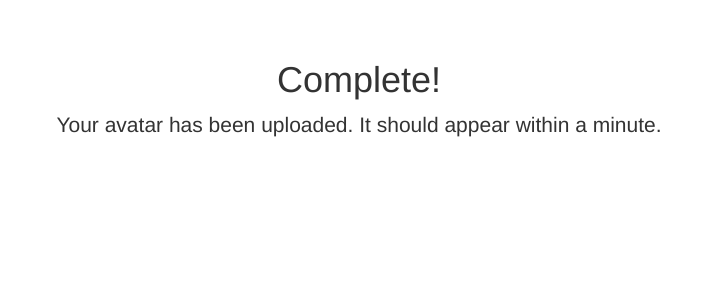
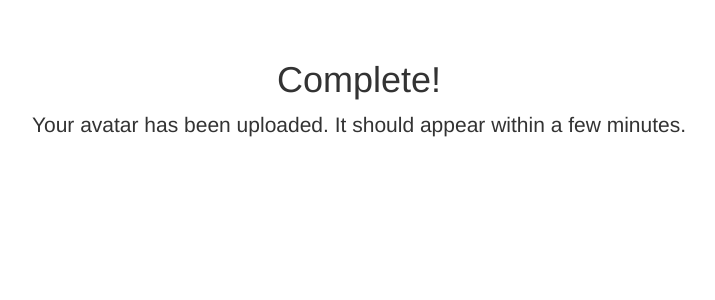
Before and after one commit to liclac/Tweetool, a Flask app: page /avatar/complete/ in a window 1280 px wide. Shown: the part 141-441 px from the top of the page, without its empty margins (281-996 px from the left). Run offline with Flask 2, Linux system fonts and the light colour scheme; some libraries are stand-ins or nearby versions.

Commit message:
Might be >3min for animated GIFs

```diff
--- a/templates/avatar_complete.html
+++ b/templates/avatar_complete.html
@@ -2,5 +2,5 @@
 {% block title %}Upload an Avatar{% endblock %}
 {% block content %}
 	<h1 class="center">Complete!</h1>
-	<p class="lead center">Your avatar has been uploaded. It should appear within a minute.</p>
+	<p class="lead center">Your avatar has been uploaded. It should appear within a few minutes.</p>
 {% endblock %}
```
